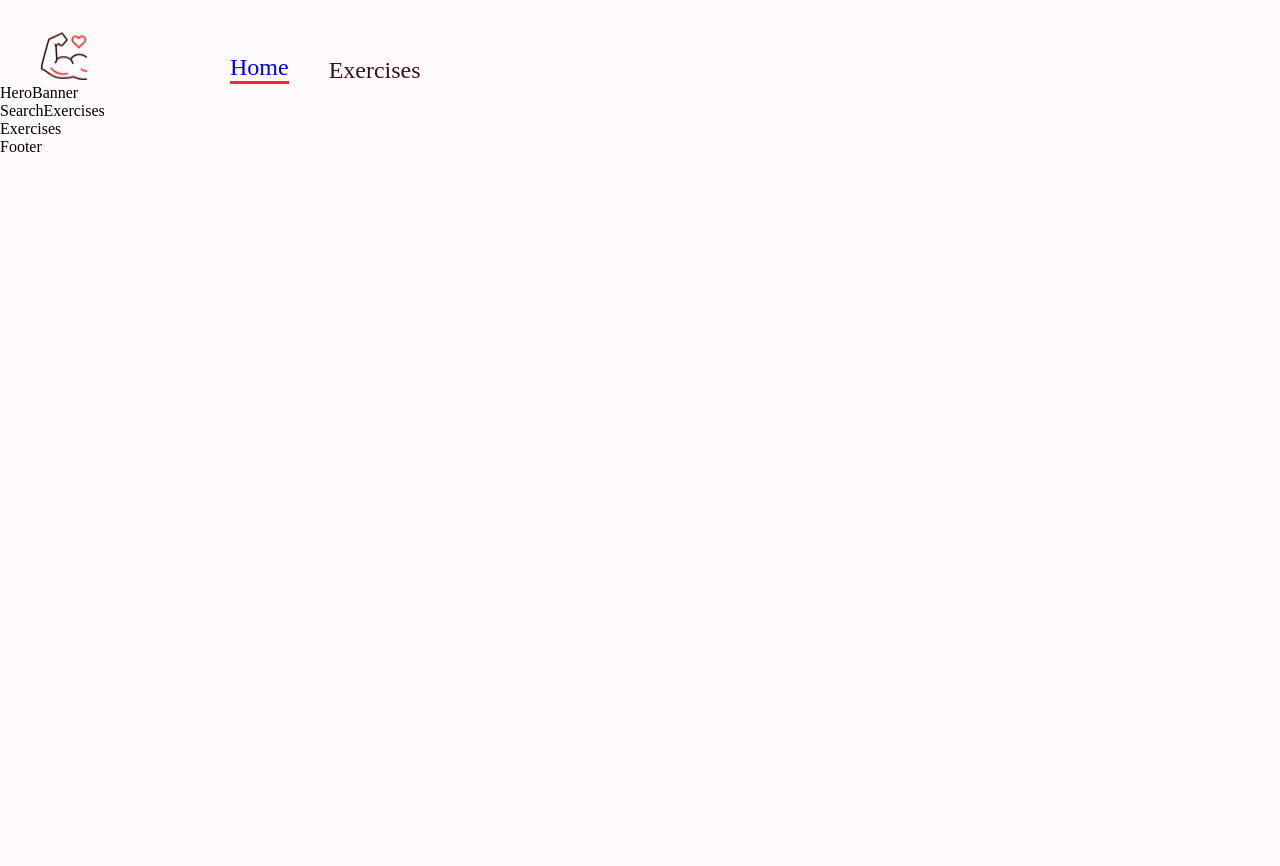
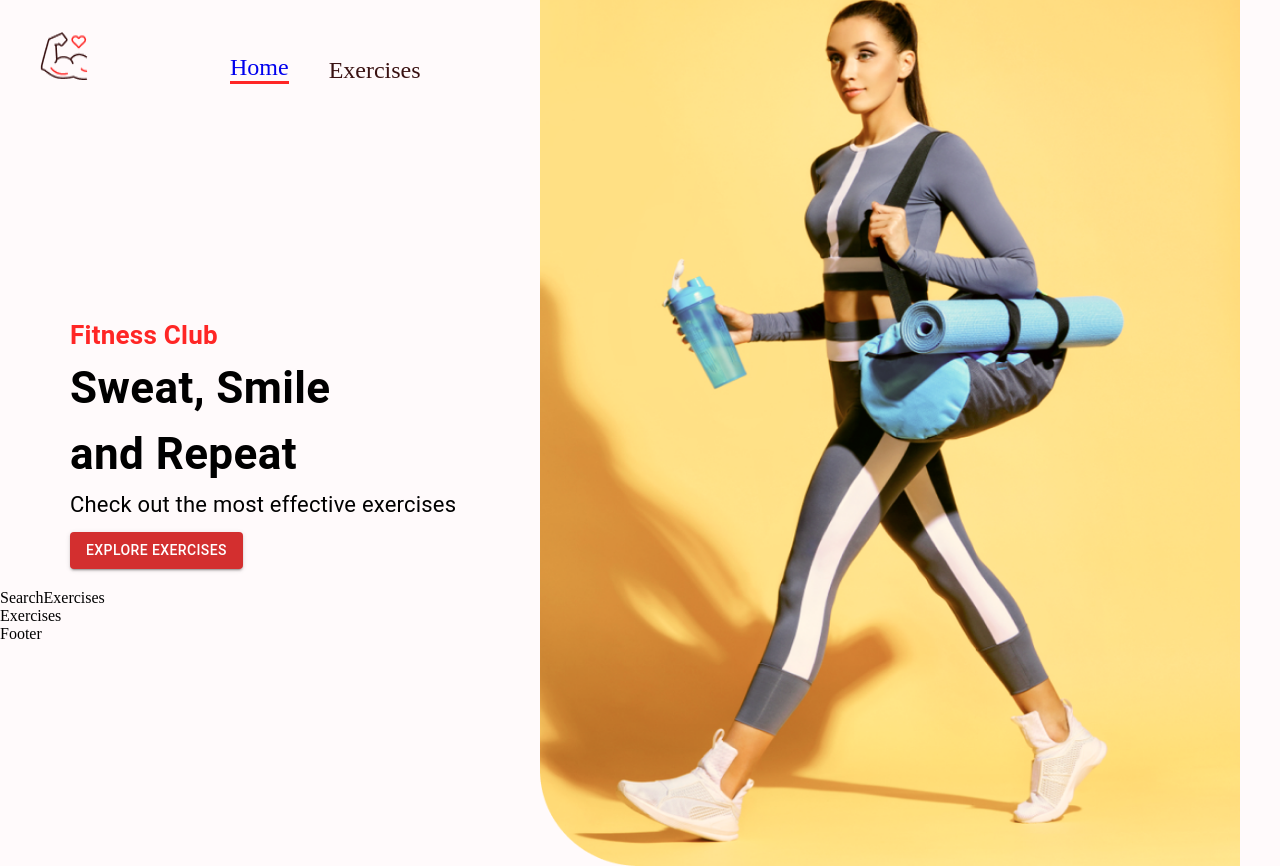
Before and after one commit to donev-stan/Fitness-App, a React (Create React App) app: page / in a window 1280 px wide. Before the commit the page ends 800 px from the top, so only its background shows below. Built offline with nearby package versions, Linux system fonts and the light colour scheme.

Commit message:
Banner Completed

```diff
--- a/src/components/HeroBanner.jsx
+++ b/src/components/HeroBanner.jsx
@@ -1,9 +1,68 @@
-import React from 'react'
+import React from "react";
+
+import { Box, Stack, Typography, Button } from "@mui/material";
+
+import HeroBannerImg from "../assets/images/banner.png";
 
 const HeroBanner = () => {
   return (
-    <div>HeroBanner</div>
-  )
-}
+    <Box
+      sx={{
+        mt: { lg: "212px", xs: "70px" },
+        ml: { sm: "50px" },
+      }}
+      position={"relative"}
+      p={"20px"}
+    >
+      <Typography color={"#FF2625"} fontWeight={600} fontSize={"26px"}>
+        Fitness Club
+      </Typography>
 
-export default HeroBanner
+      <Typography
+        fontWeight={700}
+        sx={{
+          fontSize: { lg: "44px", xs: "40px" },
+        }}
+      >
+        Sweat, Smile <br /> and Repeat
+      </Typography>
+
+      <Typography fontSize={"22px"} lineHeight={"35px"} mb={"10px"}>
+        Check out the most effective exercises
+      </Typography>
+
+      <Button
+        variant="contained"
+        color="error"
+        href="exercises"
+        xs={{
+          backgroundColor: "#FF2625",
+          padding: "10px"
+        }}
+      >
+        {" "}
+        Explore Exercises{" "}
+      </Button>
+
+      {/* Not Working: */}
+      <Typography
+        fontWeight={600}
+        fontSize={"200px"}
+        color={"FF2625"}
+        mb={"23px"}
+        mt={"30px"}
+        sx={{
+          opacity: 0.1,
+          display: { lg: "black", xs: "none" },
+        }}
+      >
+        Exercise
+      </Typography>
+      {/* ------------------------------- */}
+
+      <img src={HeroBannerImg} alt="banner" className="hero-banner-img" />
+    </Box>
+  );
+};
+
+export default HeroBanner;
```
